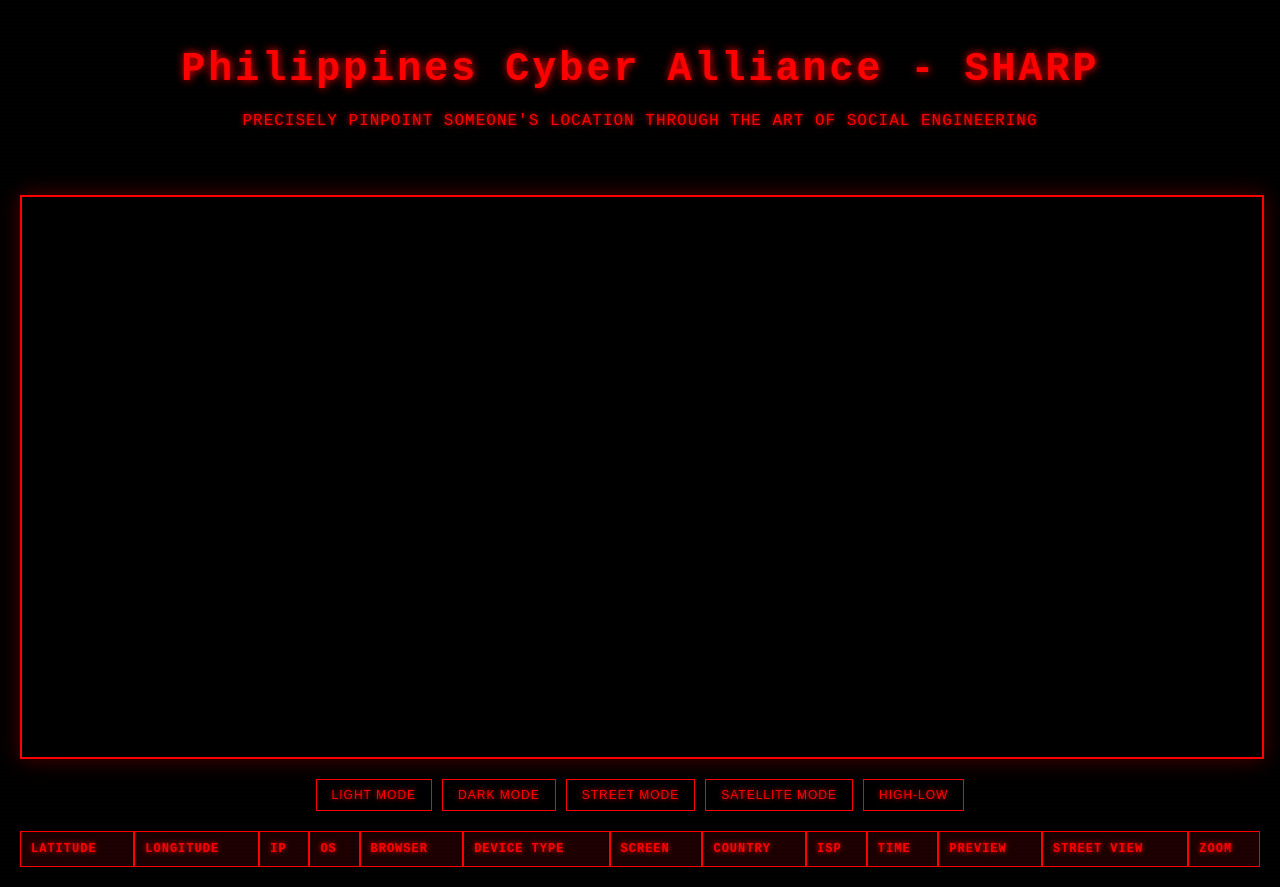
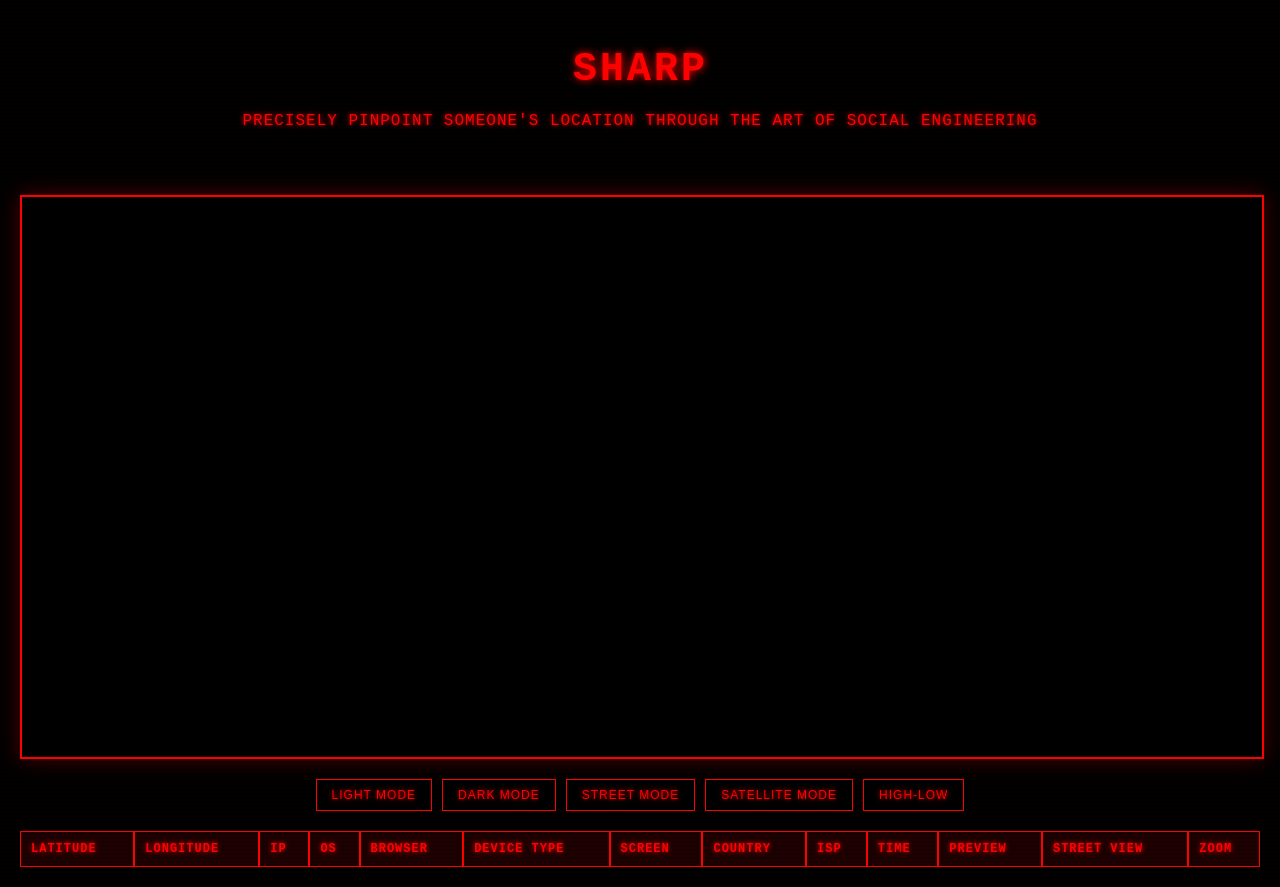
Before and after one commit to SHARPPIE06/SHARP-SOCIAL, a website: page public/index.html in a window 1280 px wide. Drawn offline with nearby package versions, Linux system fonts and the light colour scheme; a script that the page names is missing.

Commit message:
Update index.html

```diff
--- a/public/index.html
+++ b/public/index.html
@@ -221,7 +221,7 @@
 </head>
 <body>
     <div class="container">
-        <h1>Philippines Cyber Alliance - SHARP</h1>
+        <h1>SHARP</h1>
         <div class="subtitle">PRECISELY PINPOINT SOMEONE'S LOCATION THROUGH THE ART OF SOCIAL ENGINEERING</div>
 
         <div id="tracking-status" style="margin-top: 10px; font-size: 14px;"></div>
```
